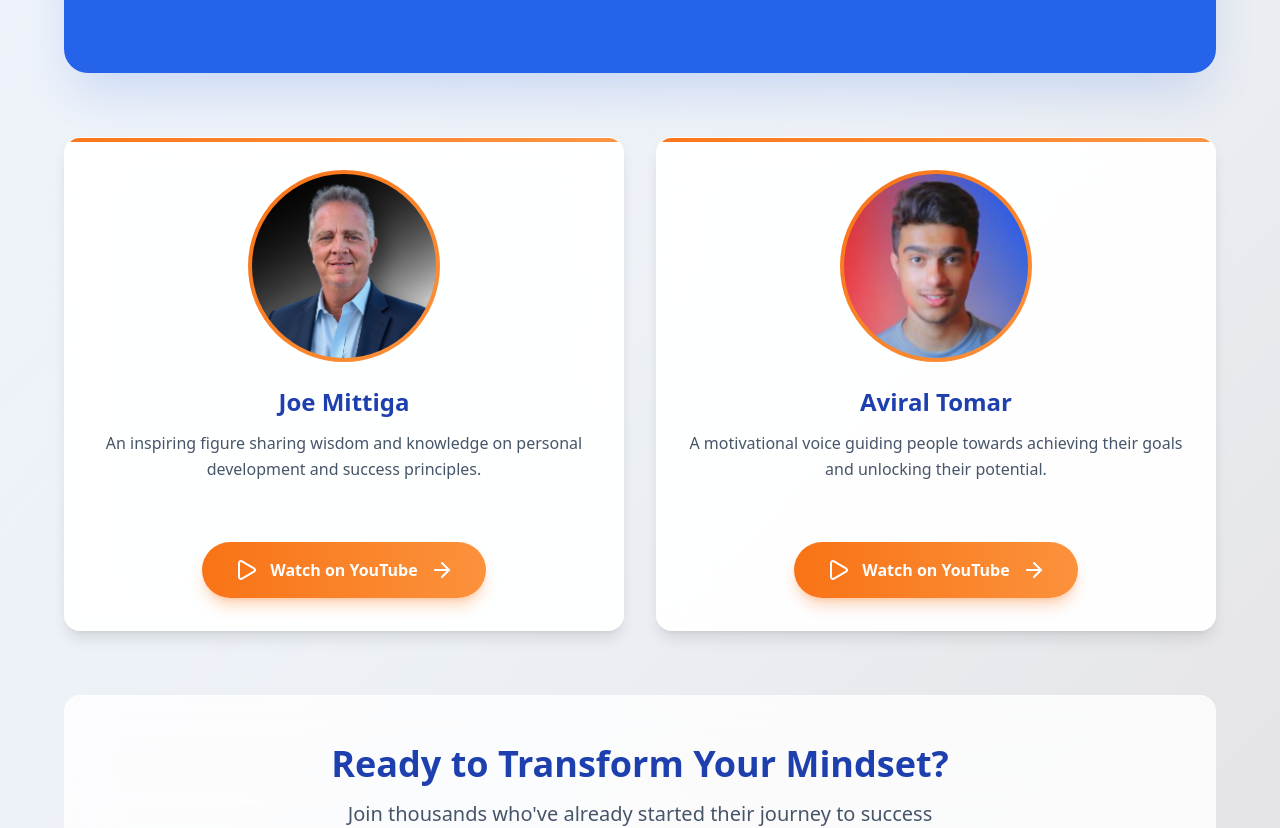
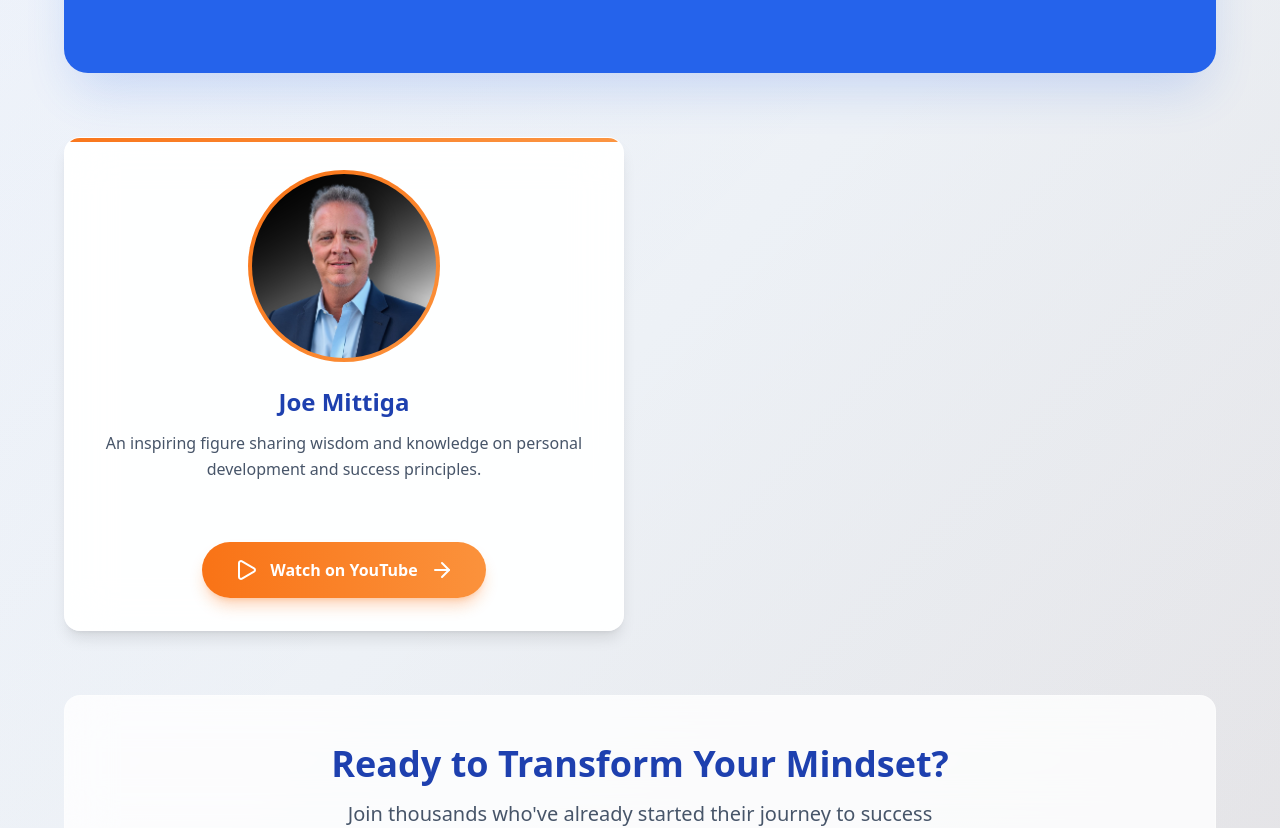
Before and after one commit to mitpatil07/Project_Smile, a React (Create React App) app: page /mindset in a window 1280 px wide. Shown: the part 400-1228 px from the top of the page. Built offline with nearby package versions, Linux system fonts and the light colour scheme.

Commit message:
update changes

```diff
--- a/src/components/Mindset.js
+++ b/src/components/Mindset.js
@@ -11,12 +11,7 @@ const mentors = [
     img: joe,
     link: "https://www.youtube.com/playlist?list=PLFGAQbILBvByY1AlrLy0d98xcz1r4LLAD",
   },
-  {
-    name: "Aviral Tomar",
-    role: "A motivational voice guiding people towards achieving their goals and unlocking their potential.",
-    img: aviraltomar,
-    link: "https://www.youtube.com/playlist?list=PLFGAQbILBvBy9yEprNXPxz0R-PTASyTf4",
-  },
+
 ];
 
 export default function MindsetSection() {
```
